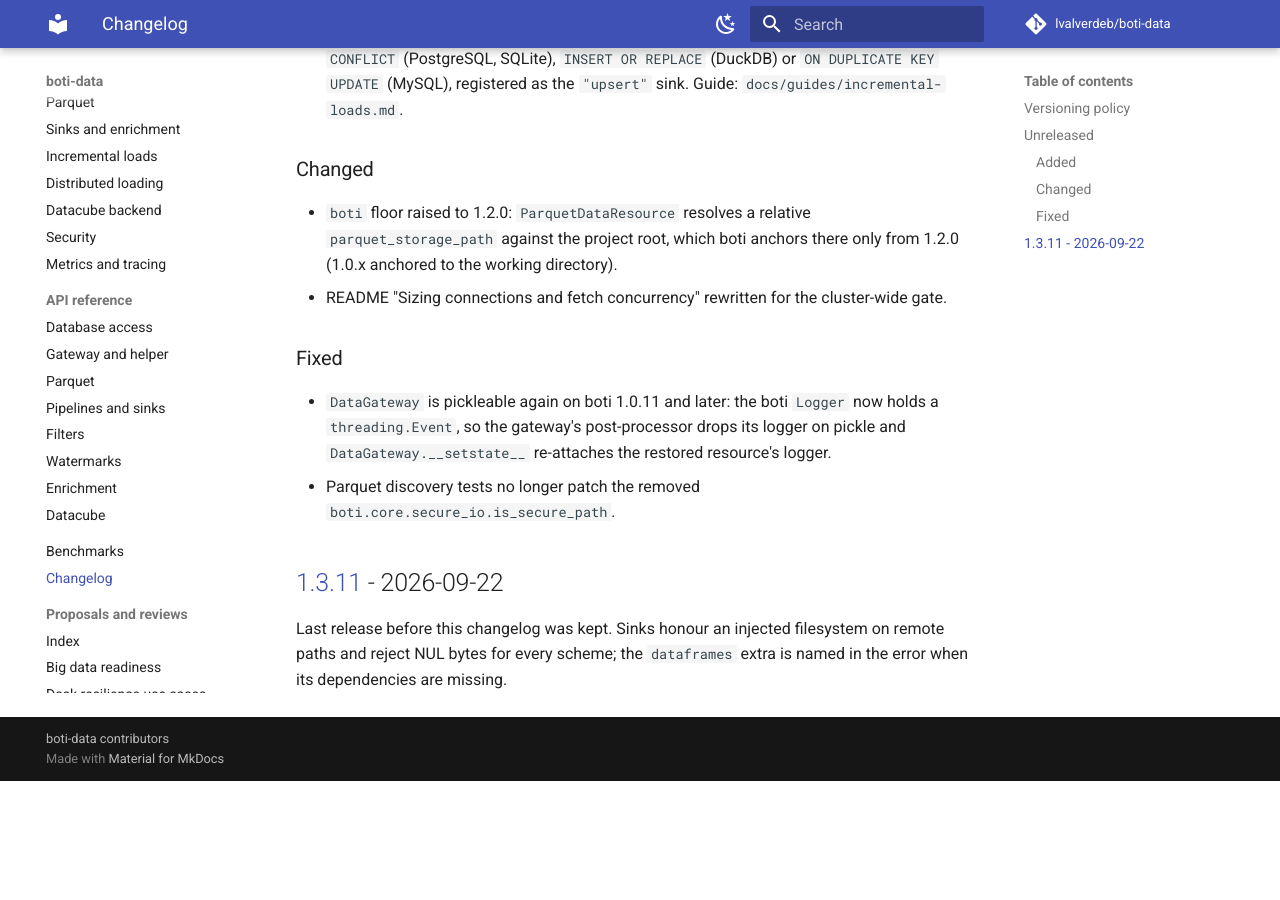
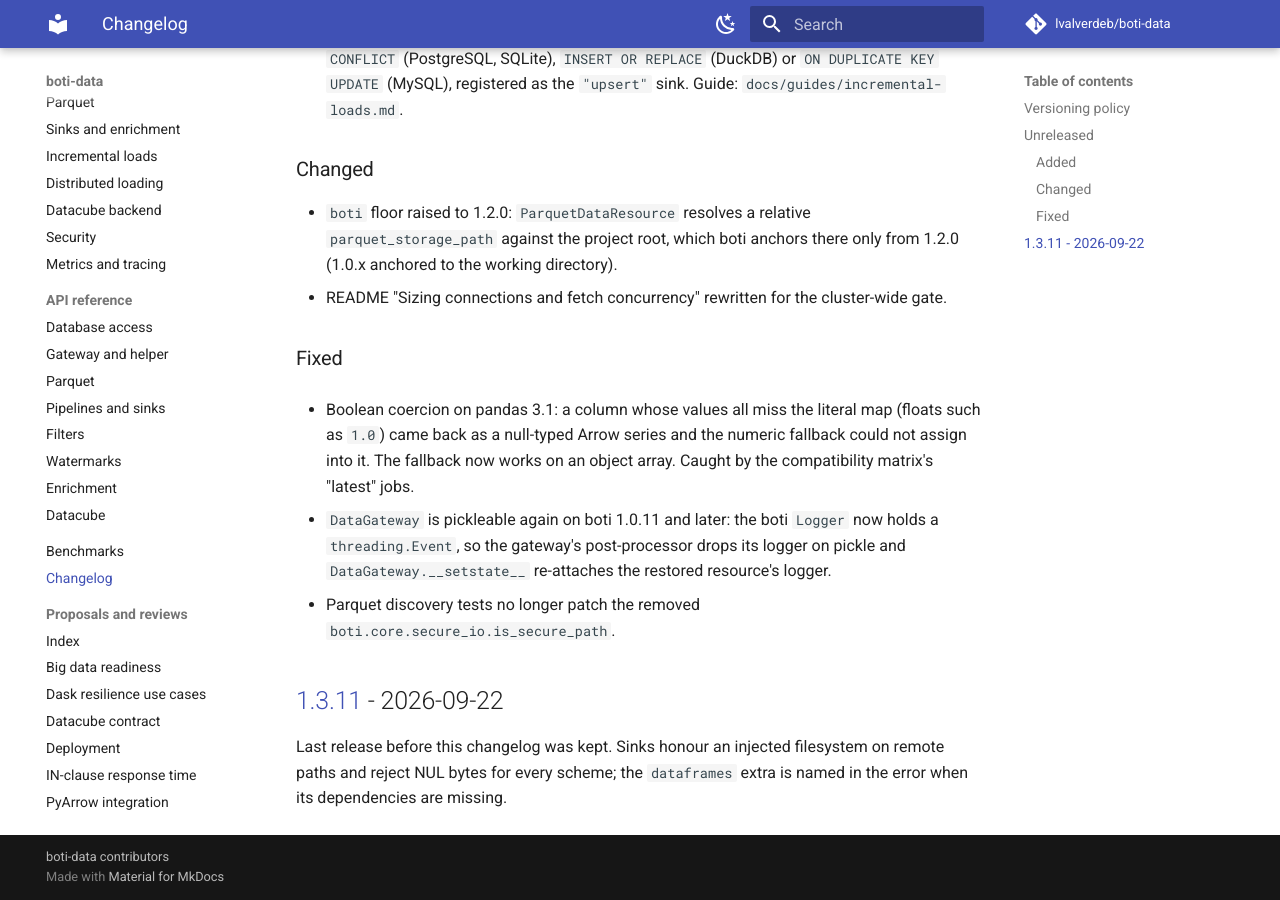
Before and after one commit to lvalverdeb/boti-data, an MkDocs documentation site: the page built from docs/changelog.md, in a window 1280 px wide and 900 px high, scrolled down 2152 px. Built offline with MkDocs 1.6.1 and Material for MkDocs 9.7.7, drawn with Linux system fonts in a browser that asks for light colours; comment, search, counter and statistics services are not loaded; the version menu is left out; before the commit the page ends 2933 px from its top, so only the background shows below that.

Commit message:
fix(schema): boolean coercion fallback on pandas 3.1
pandas 3.1 maps Arrow-backed strings to an Arrow array, so a column whose
values all miss the boolean literal map (floats like 1.0) came back
null-typed and the numeric fallback's .loc assignment raised
"Unsupported cast from bool to null". Build the result on an object array
instead. Regression test drives the non-Arrow path directly; the matrix's
"boti-dask latest" jobs (pandas 3.1.1) exposed it.

```diff
--- a/CHANGELOG.md
+++ b/CHANGELOG.md
@@ -95,6 +95,11 @@ Targeting 1.4.0.
 
 ### Fixed
 
+- Boolean coercion on pandas 3.1: a column whose values all miss the literal
+  map (floats such as `1.0`) came back as a null-typed Arrow series and the
+  numeric fallback could not assign into it. The fallback now works on an
+  object array. Caught by the compatibility matrix's "latest" jobs.
+
 - `DataGateway` is pickleable again on boti 1.0.11 and later: the boti
   `Logger` now holds a `threading.Event`, so the gateway's post-processor
   drops its logger on pickle and `DataGateway.__setstate__` re-attaches the
```
Also changed, not shown: specs/boti-data-etl/fit-gap-analysis.md (+2 -2 lines), 2 other files.
